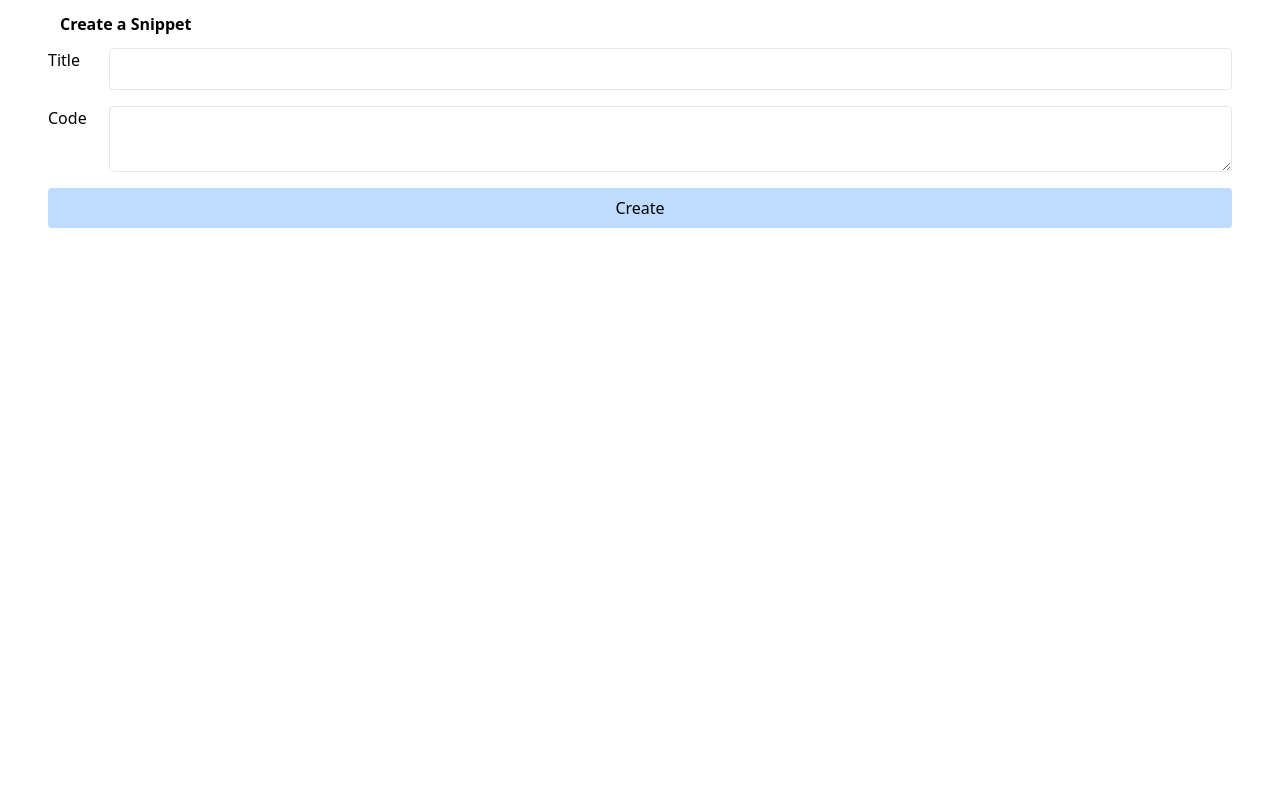
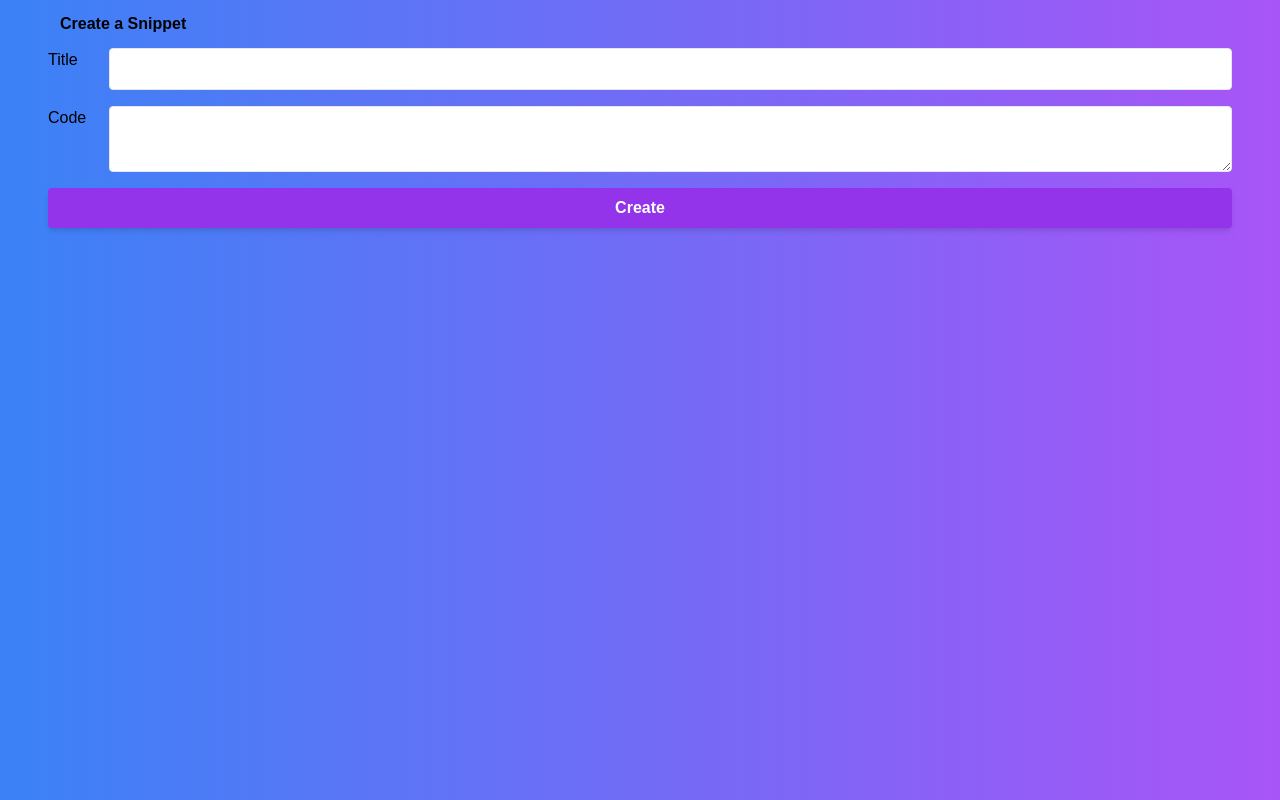
Before and after one commit to victor-magaldi/nextjs-course-project-02, a Next.js app: page /snippets/new in a window 1280 px wide. Built offline with nearby package versions, Linux system fonts and the light colour scheme.

Commit message:
styles: new styles

```diff
--- a/src/app/globals.css
+++ b/src/app/globals.css
@@ -2,7 +2,7 @@
 @tailwind components;
 @tailwind utilities;
 
-/* :root {
+:root {
   --background: ;
   --foreground: #171717;
 }
@@ -15,8 +15,8 @@
 }
 
 body {
-  color: #171717;
-  background: #fff;
+  /* color: #fff; */
+  /* background: #fff; */
   font-family: Arial, Helvetica, sans-serif;
 }
 
@@ -24,4 +24,4 @@ body {
   .text-balance {
     text-wrap: balance;
   }
-} */
+}
--- a/src/app/layout.tsx
+++ b/src/app/layout.tsx
@@ -26,7 +26,7 @@ export default function RootLayout({
   return (
     <html lang="pt-br">
       <body
-        className={`${geistSans.variable} ${geistMono.variable} antialiased`}
+        className={`${geistSans.variable} ${geistMono.variable} font- antialiased bg-gradient-to-r from-blue-500 to-purple-500`}
       >
         <div className="container mx-auto px-12">{children}</div>
       </body>
--- a/src/app/snippets/[id]/page.tsx
+++ b/src/app/snippets/[id]/page.tsx
@@ -35,12 +35,15 @@ export default async function SnippetShowPage(props: SnippetShowPageProps) {
         <div className="flex gap-4">
           <Link
             href={`/snippets/${snippet.id}/edit`}
-            className="p-2 border rounded"
+            className="bg-purple-600 text-white font-bold py-2 px-4 rounded shadow-md hover:bg-purple-700"
           >
             Edit
           </Link>
           <form action={deleteSnippetAction}>
-            <button type="submit" className="p-2 border rounded">
+            <button
+              type="submit"
+              className="bg-purple-600 text-white font-bold py-2 px-4 rounded shadow-md hover:bg-purple-700"
+            >
               Delete
             </button>
           </form>
--- a/src/app/snippets/new/page.tsx
+++ b/src/app/snippets/new/page.tsx
@@ -39,7 +39,10 @@ export default function SnippetCreatePage() {
           </div>
         ) : null}
 
-        <button type="submit" className=" rounded p-2 bg-blue-200">
+        <button
+          type="submit"
+          className="bg-purple-600 text-white font-bold py-2 px-4 rounded shadow-md hover:bg-purple-700"
+        >
           Create
         </button>
       </div>
--- a/src/components/SnippetEditForm.tsx
+++ b/src/components/SnippetEditForm.tsx
@@ -29,7 +29,10 @@ export function SnippetEditForm({ snippet }: SnippetEditFormProps) {
         onChange={handleEditorChange}
       />
       <form action={editSnippetAction}>
-        <button type="submit" className="p-2 border rounded">
+        <button
+          type="submit"
+          className="bg-purple-600 text-white font-bold py-2 px-4 rounded shadow-md hover:bg-purple-700"
+        >
           Save
         </button>
       </form>
```
